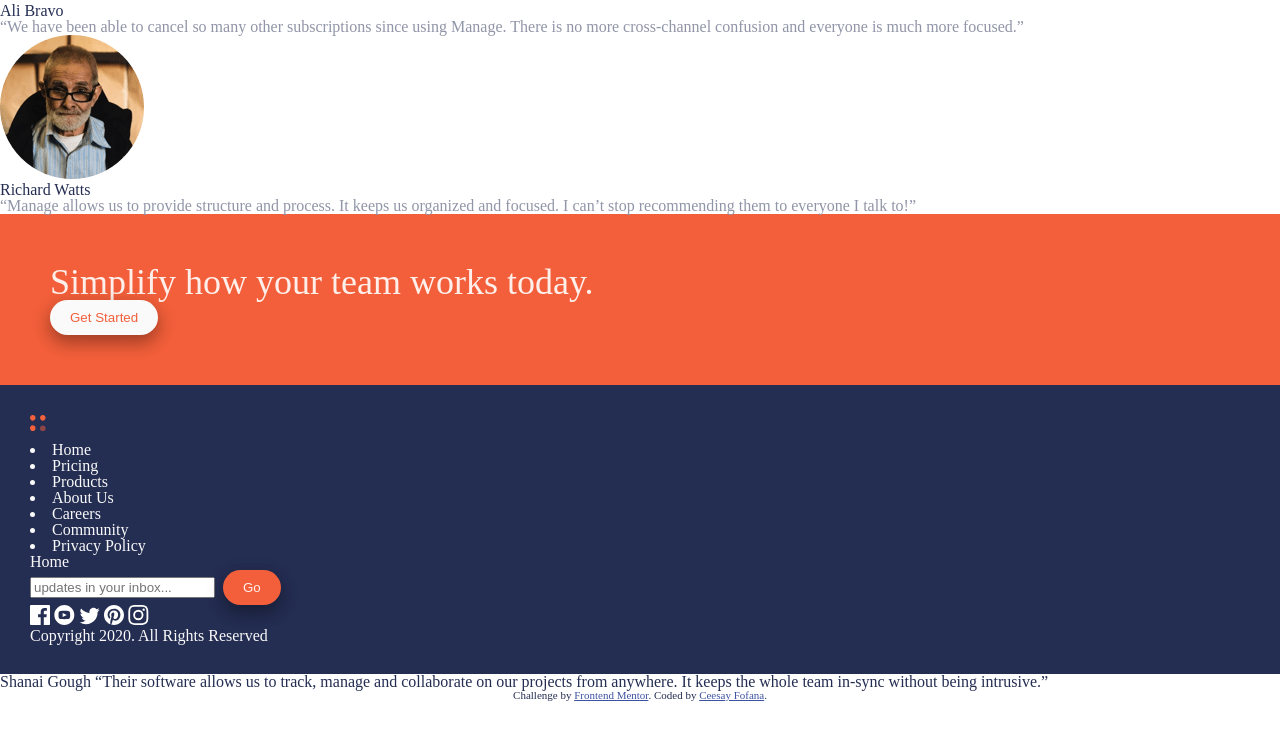
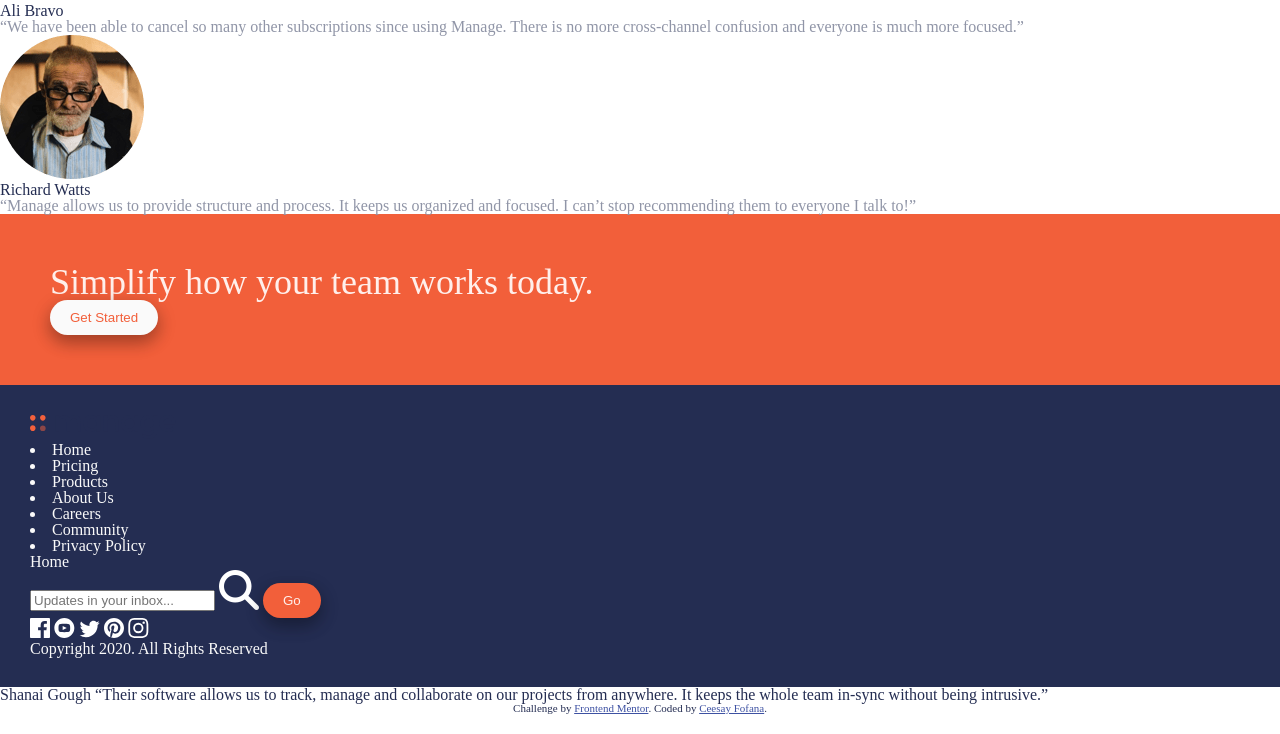
Before and after one commit to cfofana/manage-landing-page-master, a plain HTML site: page index.html in a window 1280 px wide. Shown: the part 1178-1912 px from the top of the page. Drawn offline with Linux system fonts and the light colour scheme.

Commit message:
Import correct fontawesome cdn

```diff
--- a/index.html
+++ b/index.html
@@ -11,7 +11,8 @@
   <link rel="preconnect" href="https://fonts.googleapis.com">
   <link rel="preconnect" href="https://fonts.gstatic.com" crossorigin>
   <link href="https://fonts.googleapis.com/css2?family=Be+Vietnam+Pro:wght@400;500;700&display=swap" rel="stylesheet">
-  <link rel="stylesheet" href="https://cdnjs.cloudflare.com/ajax/libs/font-awesome/6.5.2/css/fontawesome.min.css" integrity="sha512-UuQ/zJlbMVAw/UU8vVBhnI4op+/tFOpQZVT+FormmIEhRSCnJWyHiBbEVgM4Uztsht41f3FzVWgLuwzUqOObKw==" crossorigin="anonymous" referrerpolicy="no-referrer" />
+
+  <link rel="stylesheet" href="https://cdnjs.cloudflare.com/ajax/libs/font-awesome/6.5.2/css/all.min.css" integrity="sha512-SnH5WK+bZxgPHs44uWIX+LLJAJ9/2PkPKZ5QiAj6Ta86w+fsb2TkcmfRyVX3pBnMFcV7oQPJkl9QevSCWr3W6A==" crossorigin="anonymous" referrerpolicy="no-referrer" />
 
   <title>Manage landing page</title>
 
@@ -150,8 +151,8 @@
     <li>Privacy Policy</li>Home
   </nav>
   <div>
-    <input type="text" placeholder="updates in your inbox...">
-    <a href=""><i class="fas fas-search"></i></a>
+    <input type="text" placeholder="Updates in your inbox...">
+    <a href=""><i class="search fas fa-search"></i></a>
   <button class="call-to-action-button">Go</button>
   </div>
   <nav class="social-media">
--- a/style.css
+++ b/style.css
@@ -157,3 +157,7 @@ footer {
 	color: var(--very-light-gray);
 	padding: 30px;
 }
+.search {
+	color: white;
+	font-size: 40px;
+}
```
